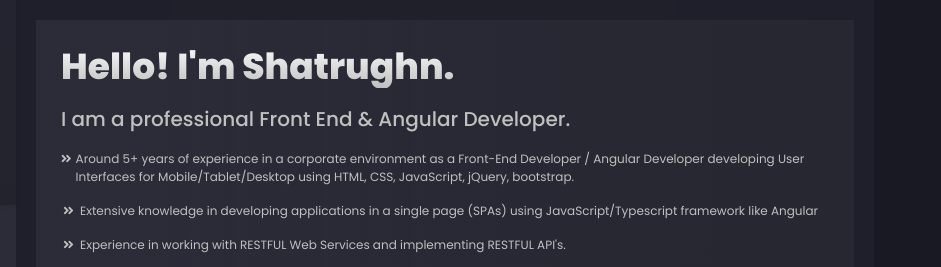
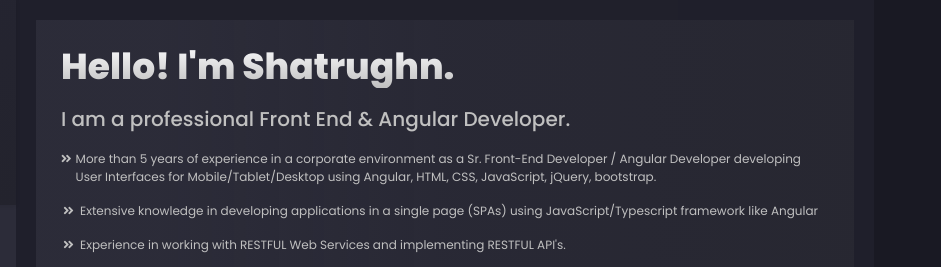
Before and after one commit to shatrughn-vishwakarma/portfolio, a plain HTML site: page index.html in a window 1280 px wide. Shown: the top 267 px of the page, 339-1280 px from the left. Drawn offline with Linux system fonts and the light colour scheme.

Commit message:
Updated Intro

```diff
--- a/index.html
+++ b/index.html
@@ -164,7 +164,7 @@
                 <!--<h5 class="py-3">I build Web Applications</h5>-->
                 <h5 class="py-3 tag-line">I am a professional Front End & Angular Developer. <!--<br> as well as UI/UX Designer--></h5>
                 <p class="text d-flex align-items-baseline">
-                  <i class="fa fa-angle-double-right mr-1 fa-fw"></i><span>Around 5+ years of experience in a corporate environment as a Front-End Developer / Angular Developer developing User Interfaces for Mobile/Tablet/Desktop using HTML, CSS, JavaScript, jQuery, bootstrap.</span>
+                  <i class="fa fa-angle-double-right mr-1 fa-fw"></i><span>More than 5 years of experience in a corporate environment as a Sr. Front-End Developer / Angular Developer developing User Interfaces for Mobile/Tablet/Desktop using Angular, HTML, CSS, JavaScript, jQuery, bootstrap.</span>
                 </p>
                 <!--<p class="text d-flex align-items-baseline">
                   <i class="fa fa-angle-double-right mr-1 fa-fw"></i><span>5+ years of experience working in a corporate environment as a Front-End Developer / Angular Developer.</span>
```
